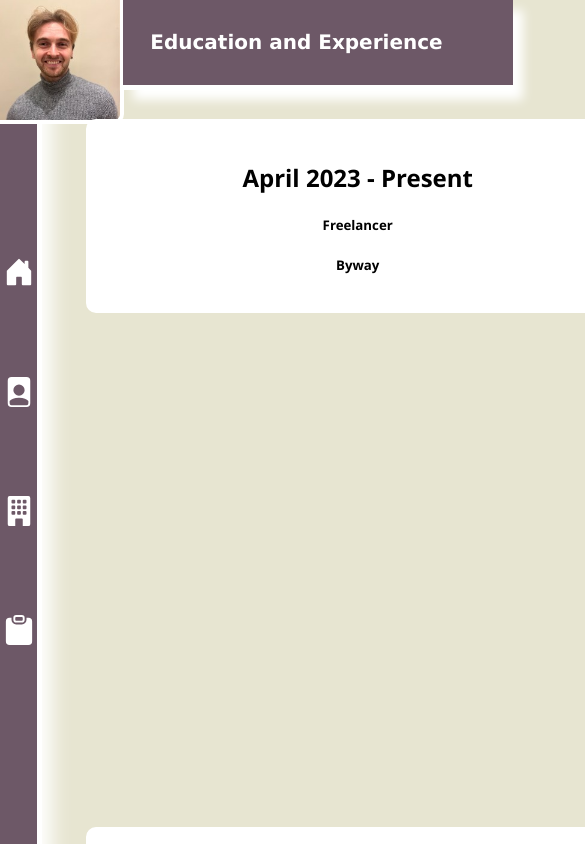
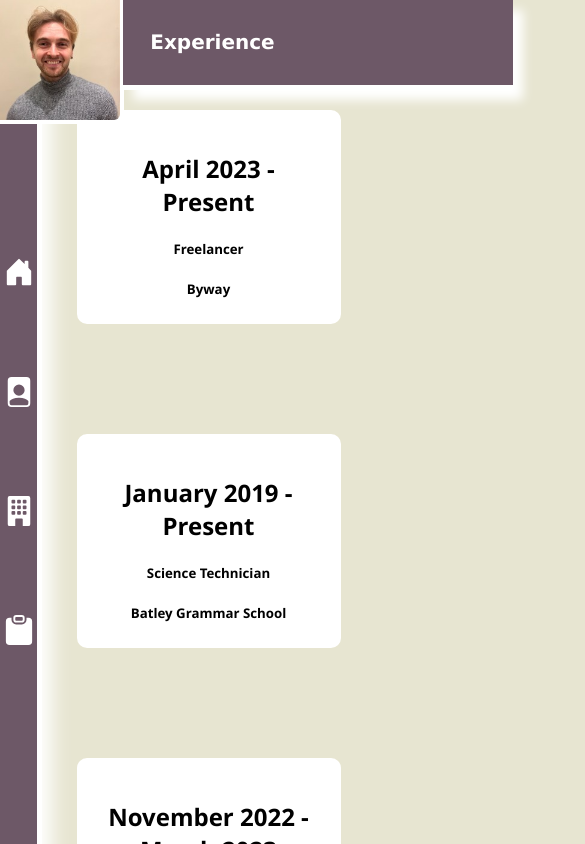
Before and after one commit to SamBaldwin4566/portfolio, a React (Create React App) app: page /experience in a window 390 px wide. Shown: the top 844 px of the page, 585 px wide, since content can reach past the window. Built offline with nearby package versions, Linux system fonts and the light colour scheme.

Commit message:
responsive design for all pages

```diff
--- a/src/App.css
+++ b/src/App.css
@@ -232,25 +232,33 @@ tr {
 }
 
 
-
+/* //////////////////////////////////////////////// */
 
 
 /* Experience page styles */
 
 
-
-#expGrid {
-
+/* Web page display */
+.expWeb {
   display: grid;
   text-align:left;
-  width:80%;
+  width:82%;
   position: relative;
   margin-left: 13vw;;
   margin-top:10vw;
+  border: red solid 3px;
+}
+.expMob {
+  text-align:left;
+  width: 300px;
+  margin-left:auto;
+  margin-right:auto;
+  size:small;
+  margin-left: 15vw;
+}
 
-
-}
-#expGrid::after {
+/* Divider between the columns  */
+/* #expGrid::after {
   content:'';
   grid-column: 2;
   position: absolute;
@@ -258,9 +266,7 @@ tr {
   bottom: 0;
   width: 15px;
   background-color: black;
-
-
-}
+} */
 
 
 .expLeft {
@@ -268,13 +274,14 @@ tr {
   padding:20px;
   background-color: white;
   border-radius: 10px;
-  margin-right: 30px;
-  margin-left: 35px;
-  margin-top: 80px;
-  margin-bottom:80px;
+  margin-right: auto;
+  margin-left: auto;
+  margin-top: 110px;
+  margin-bottom:110px;
   text-align:center;
-  width: 500px;
-  height:150px;
+  width: 30vw;
+  min-width: 220px;
+  height:170px;
   border:white solid 2px;
 }
 
@@ -290,13 +297,14 @@ tr {
   padding: 20px;
   background-color: white;
   border-radius: 10px;
-  margin-right: 30px;
-  margin-left: 35px;
-  margin-top:80px;
-  margin-bottom: 80px;
+  margin-right: auto;
+  margin-left: auto;
+  margin-top:110px;
+  margin-bottom: 110px;
   text-align:center;
-  width: 500px;
-  height: 150px;
+  width: 30vw;
+  min-width: 220px;
+  height: 170px;
   border:white solid 2px;
 }
 .expRight:hover {
@@ -307,19 +315,21 @@ tr {
 
 .infoLeft {
 
-  font-size: 12px;
   grid-column: 1;
   background-color: rgb(210, 207, 207);
-  width:500px;
-  height: 300px;
-  margin-right: 30px;
-  margin-left: 30px;
-  margin-top: 10px;
+  width:25vw;
+  min-width:250px;
+  height: 400px;
+  margin-right: auto;
+  margin-left: auto;
+  margin-top: -75px;
+
   padding: 15px;
   border-radius:30px;
 }
 
-.infoLeft::after {
+/* Arrow */
+/* .infoLeft::after {
   grid-column: 1;
   content:"";
     position:absolute;
@@ -329,26 +339,26 @@ tr {
     top: 10vw;
     border:20px solid transparent;
     border-left: 20px solid rgb(210, 207, 207);
+} */
 
+.infoRight {
 
+  grid-column: 3;
+  background-color: rgb(210, 207, 207);
+  width:25vw;;
+  min-width: 250px;
+  height: 400px;
+  margin-right: auto;
+  margin-left: auto;
+  margin-top: -75px;
+
+  ;
+  padding:15px;
+  border-radius:30px;
 }
 
-.infoRight {
-  font-size: 12px;
-  grid-column: 3;
-  background-color: rgb(210, 207, 207);
-  width:500px;
-  height: 300px;
-  margin-right: 30px;
-  margin-left: 50px;
-  margin-top: 20px;
-  margin-bottom:-20px;
-  padding:15px;
-  border-radius:30px;
-
-
-}
-.infoRight:before {
+/* Arrow */
+/* .infoRight:before {
   grid-column: 3;
   content:"";
     position:absolute;
@@ -358,7 +368,7 @@ tr {
     top: 10vw;
     border:20px solid transparent;
     border-right: 20px solid rgb(210, 207, 207);
-}
+} */
 
 #exp1 {
   grid-row: 1;
@@ -439,22 +449,25 @@ tr {
 }
 
 
-
+/* ///////////////////////////////////////////////////// */
 
 
 /* Styles for projects*/
 
 #projectsGrid {
-  display:grid;
-  width: 80%;
 
-  margin-top: 150px;
+  width: 90%;
+  margin-left: -70px;
+  margin-top: 100px;
+
+  /* margin-right:auto;
+  margin-left:auto; */
 }
 
-.projects {
+/* .projects {
   background-color: white;
   color: rgb(109, 88, 103);
-  width: 200px;
+  min-width: 100px;
   height: 50px;
   padding: 20px;
   text-align: center;
@@ -462,29 +475,14 @@ tr {
   margin-right:auto;
   border-radius:50px;
   grid-row: 1
-}
-.projectsInfo {
+} */
 
-  margin-left:auto;
-  margin-right:auto;
+.projectPic {
+  width: 18vw;
+  min-width:150px;
+  border: white solid 20px;
+  border-radius: 50px;
+  margin: 30px;
 
-  grid-row: 2;
-  margin-top:50px;
-  font-size: 15px;
 
 }
-.projectPic {
-  width:300px;
-  border: white solid 20px;
-  border-radius: 50px;
-}
-
-#library {
-  grid-column: 1;
-}
-#games {
-  grid-column:2
-}
-#new {
-  grid-column: 3;
-}
--- a/src/components/experience.js
+++ b/src/components/experience.js
@@ -1,4 +1,6 @@
 import React, { useState } from 'react';
+import { useEffect } from 'react';
+
 
 function Experience() {
 
@@ -9,6 +11,16 @@ function Experience() {
     const [isShown5, setIsShown5] = useState(false);
     const [isShown6, setIsShown6] = useState(false);
 
+    // let grid = document.getElementById('expGrid')
+
+   const [isMobile, setIsMobile] = useState(window.innerWidth < 1000)
+
+    useEffect(() => {
+    window.addEventListener("resize", () => {
+        const ismobile = window.innerWidth < 1000
+        if (ismobile !== isMobile) setIsMobile(ismobile)
+    },false)
+   },[isMobile])
 
 
 
@@ -16,9 +28,9 @@ function Experience() {
 
     return(
         <div id="experience">
-            <div className="pageHeading"><b>Education and Experience</b></div>
+            <div className="pageHeading"><b>Experience</b></div>
 
-            <div id="expGrid">
+            <div id="expGrid" className={isMobile ? "expMob" : 'expWeb'}>
 
                 <div id="exp1" className="expLeft"
                 onMouseEnter={() => setIsShown1(true)}
@@ -29,18 +41,23 @@ function Experience() {
                         <h5>Freelancer</h5>
                         <h5>Byway</h5>
                     </div>
+
                 </div>
+
                 {isShown1 && (
                     <div id="info1" className="infoRight">
+
                         <p>Recently I have taken up part-time freelancing work for the flight-free travel company Byway. Sustainability is a huge part
                         of this company and I have loved my experience so far supporting them. Working for Byway has given me a insight into working for a
                         tech start-up and all the challenges and rewards that come with it.</p>
                         <p>My responsibilities include:</p>
+
                         <ul>
                             <li>Support the travel experience team by completing ad hoc work, tracked on Byway's CRM</li>
                             <li>Create accurate personalised travel itineraries within a CMS, including data entry and basic formatting code</li>
                             <li>Utilise other company platforms such as shared inboxes and supplier systems to finalise trips before departure</li>
                         </ul>
+
                     </div>
                 )}
 
@@ -53,24 +70,28 @@ function Experience() {
                         <h5>Science Technician</h5>
                         <h5>Batley Grammar School</h5>
                     </div>
+
                 </div>
+
                 {isShown2 && (
                     <div id="info2" className="infoLeft">
+
                         <p>Over the past 4 years I have worked as a Science Technician at Batley Grammar School. It has been a stable job and given
                         me opportunities to develop and achieve a lot of my goals. It has taught me great organistational skills and the ability to
-                        think on my feet under pressured situations.As much as I have appreciated this job I now feel I have gotten as much as I can
-                        from this role and feel as though it is time to move on.
-                        </p>
+                        think on my feet under pressured situations. As much as I have appreciated this job I feel as though it is time to move on.</p>
+
                         <p>My responsibilities include:</p>
+
                         <ul>
                             <li>Testing and preparation of apparatus, chemicals, equipment, and learning resources for a variety of Biology, Chemistry
                                 and Physics practicals across six laboratories in a timely manner.</li>
                             <li>Assisting in demonstrations and practical activities in lessons, open days and extracurricular clubs.</li>
-                            <li>Managing stock and repairs through a personally maintained database with regular checks to ensure safe storage and
-                                correct labellingand disposal of chemicals.</li>
+                            <li>Managing stock and repairs through a personally maintained database with regular checks to ensure safe storage
+                                and disposal of chemicals.</li>
                             <li>Data entry of exam results for school records.</li>
                             <li>Certified as one of two school-wide First Aid Responders.</li>
                         </ul>
+
                     </div>
                 )}
 
@@ -79,25 +100,29 @@ function Experience() {
                 onMouseEnter={() => setIsShown3(true)}
                 onMouseLeave={() => setIsShown3(false)}
                 >
+
                     <div className="exp">
                         <h2>November 2022 - March 2023</h2>
                         <h5>Web Development Bootcamp</h5>
                         <h5>Hyperion Development & Imperial College London</h5>
                     </div>
+
                 </div>
+
                 {isShown3 && (
                     <div id="info3" className="infoRight">
+
                         <p>In 2022 I decided to take advantage of a governemnt funded Bootcamp to give myself a basic understanding of Web Development.
                         I opted for Hyperion Development as I was able to complete the course remotely while continuing to work full time. After 3 months of long evenings and weekend,
                         and endless lines of code I came out of it with a 99% pass graded and a certificate co-certified by Imperial College London.</p>
+
                         <p>The course included lectures, daily coding problems with strict deadlines and projects to complete. I learned the fundamentals of JavaScript, HTML,
                         CSS, React, node.js, Git and an overall look into frontend development with crossover into backend. I really enjoyed completing this course and it fueled
                         my drive to continue to learn and start some projects of my own. </p>
+
                         <p>My aim now is to continue my education and gain as much experience in Web Development as possible so I can get myself into the industry and
                         start my dream career.</p>
-                        <ul>
 
-                        </ul>
                     </div>
                 )}
 
@@ -107,20 +132,26 @@ function Experience() {
 
                 <div id="exp4"className="expRight"
                 onMouseEnter={() => setIsShown4(true)}
-                onMouseLeave={() => setIsShown4(false)}>
+                onMouseLeave={() => setIsShown4(false)}
+                >
+
                     <div className="exp">
                         <h2>October - December 2018</h2>
                         <h5>Administration Assistant</h5>
                         <h5>Global Debt Recovery</h5>
                     </div>
+
                 </div>
+
                 {isShown4 && (
                     <div id="info4" className="infoLeft">
+
                         <p>Global Debt Recovery was the first job I got after returning to England from my year living in Canada. It was a job I took while still searching
                         for a role more suited to my education. In the short time I was there I learned a lot about communication skills, GDPR and how to deal with sensitive
-                        information in a professional manner.
-                    </p>
+                        information in a professional manner.</p>
+
                         <p>My resposibilities included:</p>
+
                         <ul>
                             <li>Entry and verification of confidential data.</li>
                             <li>Answering inbound calls to efficiently and effectively handle customer queries.</li>
@@ -132,51 +163,64 @@ function Experience() {
 
                 <div id="exp5"className="expLeft"
                 onMouseEnter={() => setIsShown5(true)}
-                onMouseLeave={() => setIsShown5(false)}>
+                onMouseLeave={() => setIsShown5(false)}
+                >
                     <div className="exp">
                         <h2>September - April 2018</h2>
                         <h5>Customer Service Representative</h5>
                         <h5>Northtech</h5>
                     </div>
+
                 </div>
+
                 {isShown5 && (
                     <div id="info5" className="infoRight">
+
                         <p>While living in Toronto I worked part-time for a rennovations company called Northtech. It was a role that revolved heavily around
                         customer interaction, sales and setting up appointments.</p>
+
                         <p>It taught me a lot about organising my work schedule and keep on top of my targets
-                    and goals while still giving me the opportunity to enjoy my time living in Toronto.
-                    </p>
+                        and goals while still giving me the opportunity to enjoy my time living in Toronto.</p>
+
                         <p>Responsibilities included:</p>
+
                         <ul>
                             <li>Discussing renovation plans with potential new customers. </li>
                             <li>Scheduling appointments, discussing financial options and meeting customer needs.</li>
                         </ul>
+
                     </div>
                 )}
 
                 <div id="exp6"className="expRight"
                 onMouseEnter={() => setIsShown6(true)}
-                onMouseLeave={() => setIsShown6(false)}>
+                onMouseLeave={() => setIsShown6(false)}
+                >
                     <div className="exp">
                         <h2>March - July 2017</h2>
                         <h5>Microbioloical Analyst</h5>
                         <h5>Microsearch Laboratories</h5>
                     </div>
+
                 </div>
+
                 {isShown6 && (
                 <div id="info6" className="infoLeft">
+
                     <p>In March 2017 I returned to England from a 2 year working holiday in Australia. I worked various odd jobs to keep my travels possible, but when
                     back in England I wanted to gain some experience in the Science industry. The opportunity to work for Microsearch came not too long after I returned.</p>
-                        <p>
-                        I learned of lot about working in a Scientific enviornment with this job and it taught me the ability to work under high pressure with tight deadlines.
+
+                    <p>I learned of lot about working in a Scientific enviornment with this job and it taught me the ability to work under high pressure with tight deadlines.
                     I really enjoyed the practical aspects of this job but in July 2017 I moved to Canada for a year to be with my partner.</p>
-                    <p>Responsibilities included:
-                    </p>
+
+                    <p>Responsibilities included:</p>
+
                     <ul>
                         <li>Responsibilities included sampling, pipetting and incubating various concentrations of food products to prepare samples
                             for testing in diagnostics. </li>
                         <li>Worked in a UKAS credited lab and maintaining a clean and aseptic environment to ensure all results are reliable and accurate.</li>
                      </ul>
+
                 </div>
                 )}
 
```
Also changed, not shown: src/components/projects.js (+21 -8 lines). Lines whose indentation alone changed are shown as unchanged.
